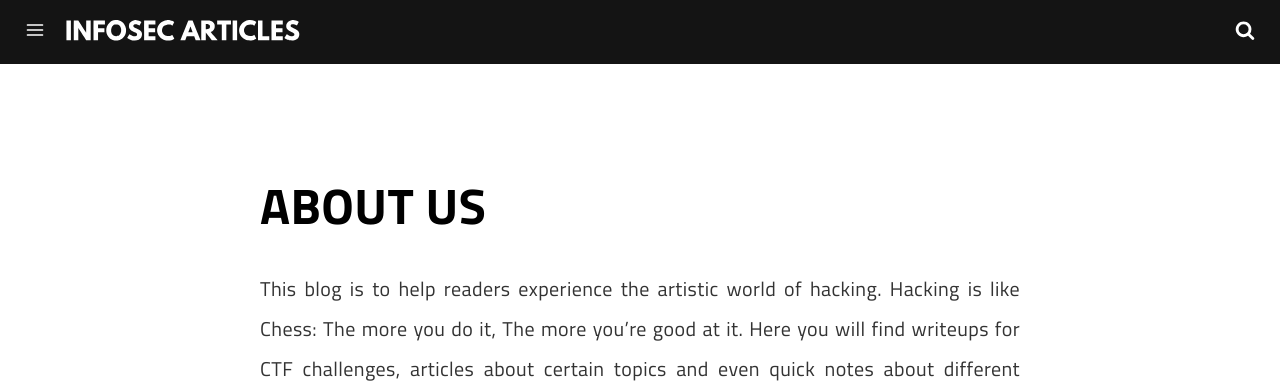
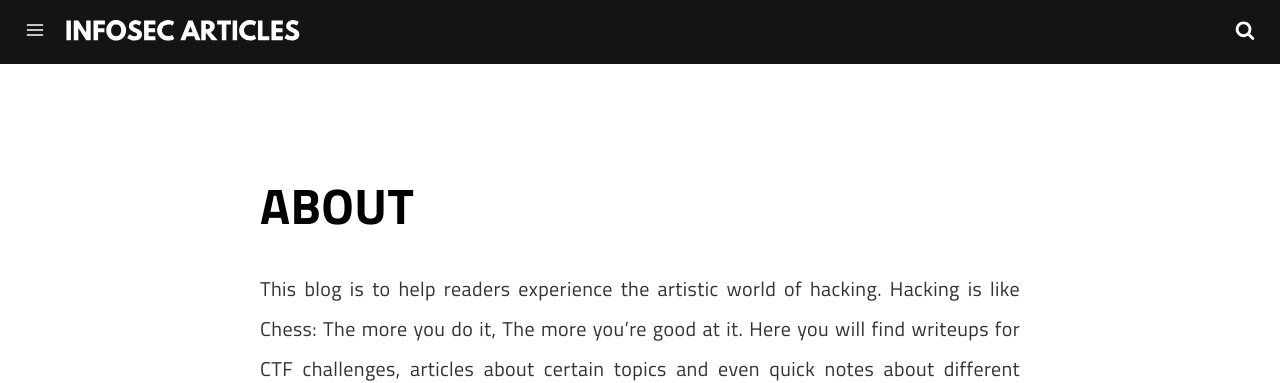
Before and after one commit to madhavmehndiratta/blog, a Jekyll site: the page built from about.md, in a window 1280 px wide and 1188 px high. Shown: the top 383 px of the window. Built offline with Jekyll 4.4.1, drawn with Linux system fonts in a browser that asks for light colours.

```diff
--- a/about.md
+++ b/about.md
@@ -5,7 +5,7 @@ description: About this Blog
 permalink: /about/
 ---
 
-<h1>ABOUT US</h1>
+<h1>ABOUT</h1>
 <p align="justify">
 This blog is to help readers experience the artistic world of hacking. Hacking is like Chess: The more you do it, The more you’re good at it. Here you will find writeups for CTF challenges, articles about certain topics and even quick notes about different things that I want to remember.</p>
 
```
